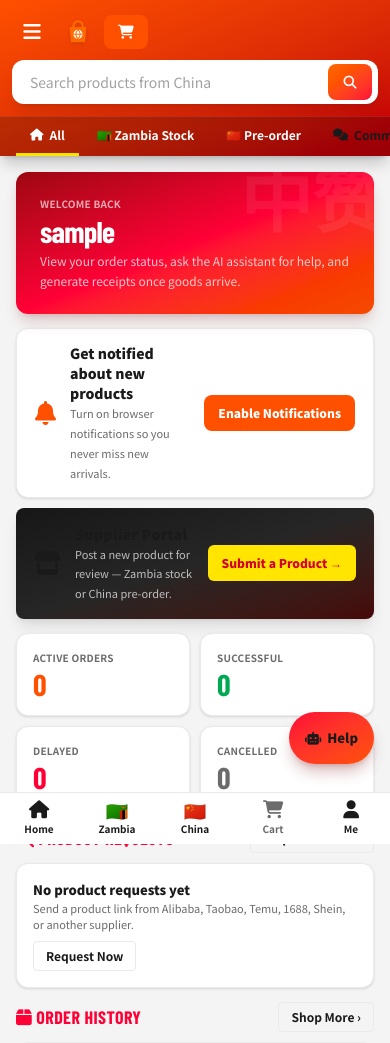
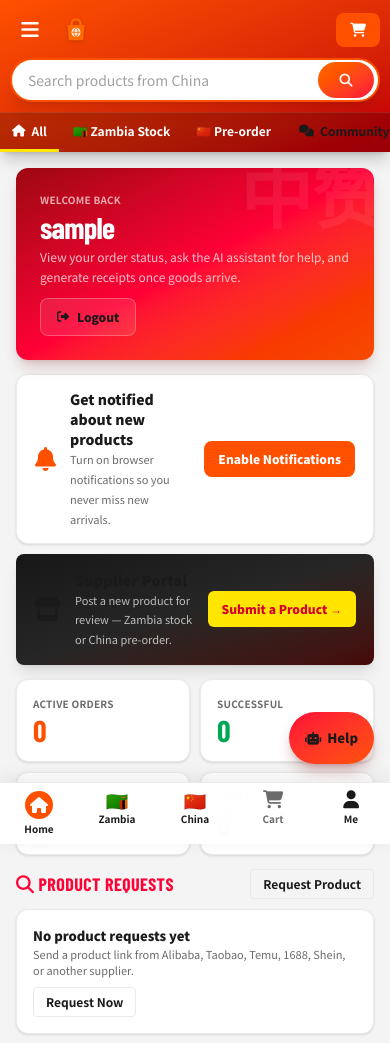
Before and after one commit to eddiemac1993/china_zed_marketplace, a Django app: page /profile/ in a window 390 px wide. Shown: the top 1043 px of the page. Run offline with Django 5.2, Linux system fonts and the light colour scheme; the visitor is signed in with stand-in values (Sample User, id 1); data comes from the database, SQL or seed files in the repository; data that the repository does not hold is empty; some libraries are stand-ins or nearby versions; some web fonts are replaced.

Commit message:
Refine responsive mobile marketplace layout

```diff
--- a/core/templates/core/components/_header.html
+++ b/core/templates/core/components/_header.html
@@ -1,5 +1,5 @@
 <header class="sticky top-0 z-[200] bg-gradient-to-br from-brand-orange to-red-700 shadow-lg shadow-black/20">
-    <div class="mx-auto flex max-w-[1300px] flex-wrap items-center gap-2 px-3 py-3 sm:flex-nowrap sm:gap-3.5 sm:px-5">
+    <div class="mx-auto flex max-w-[1300px] flex-wrap items-center gap-2 px-2.5 py-2.5 sm:px-4 lg:flex-nowrap lg:gap-3.5 lg:px-5 lg:py-3">
         <button type="button" @click="menuOpen = true" aria-label="Open menu" aria-expanded="false" :aria-expanded="menuOpen.toString()"
                 class="grid h-10 w-10 shrink-0 place-items-center rounded-lg text-white transition hover:bg-white/15 lg:hidden">
             <i class="fa-solid fa-bars text-xl"></i>
@@ -11,8 +11,8 @@
         </a>
 
         <!-- SEARCH -->
-        <div class="relative order-last min-w-0 basis-full sm:order-none sm:flex-1 sm:basis-auto" x-data="{ open: false }" @click.outside="open = false">
-            <form method="GET" action="{% url 'home' %}" class="flex h-11 items-center overflow-hidden rounded-xl border-2 border-transparent bg-white shadow-lg shadow-black/10 focus-within:border-orange-200">
+        <div class="relative order-last min-w-0 basis-full lg:order-none lg:flex-1 lg:basis-auto" x-data="{ open: false }" @click.outside="open = false">
+            <form method="GET" action="{% url 'home' %}" class="flex h-11 items-center overflow-hidden rounded-full border-2 border-brand-orange bg-white shadow-lg shadow-black/10 focus-within:border-yellow-300 lg:rounded-xl lg:border-transparent">
                 <input type="text" name="q" value="{{ query|default:'' }}" autocomplete="off"
                        placeholder="Search products from China"
                        aria-label="Search products"
@@ -24,7 +24,7 @@
                        @focus="open = true" @input="open = true">
                 {% if product_type %}<input type="hidden" name="type" value="{{ product_type }}">{% endif %}
                 <button type="submit" aria-label="Search"
-                        class="m-1 grid h-9 w-11 shrink-0 place-items-center rounded-lg bg-gradient-to-br from-orange-500 to-brand-red text-white transition hover:brightness-110">
+                        class="m-1 grid h-9 w-14 shrink-0 place-items-center rounded-full bg-gradient-to-br from-orange-500 to-brand-red text-white transition hover:brightness-110 lg:w-11 lg:rounded-lg">
                     <i class="fa-solid fa-magnifying-glass"></i>
                 </button>
             </form>
@@ -33,33 +33,33 @@
         </div>
 
         <!-- ACTIONS -->
-        <div class="flex shrink-0 items-center gap-1">
+        <div class="ml-auto flex shrink-0 items-center gap-1">
             {% if request.user.is_authenticated %}
-                <a href="{% url 'profile' %}" class="hidden flex-col items-center gap-0.5 rounded-lg px-2.5 py-1.5 text-[11px] text-white/85 transition hover:bg-white/15 hover:text-white sm:flex">
+                <a href="{% url 'profile' %}" class="hidden flex-col items-center gap-0.5 rounded-lg px-2.5 py-1.5 text-[11px] text-white/85 transition hover:bg-white/15 hover:text-white md:flex">
                     <i class="fa-solid fa-user text-lg"></i>
                     Account
                 </a>
                 <button type="button" @click="cartOpen = true; $dispatch('cartDrawerOpen')"
                         class="flex items-center gap-1.5 rounded-lg bg-brand-orange px-3.5 py-2.5 text-sm font-extrabold text-white transition hover:bg-orange-600">
                     <i class="fa-solid fa-cart-shopping"></i>
-                    <span class="hidden sm:inline">Cart</span>
+                    <span class="hidden md:inline">Cart</span>
                     {% if nav_cart_count %}<span class="rounded-full bg-white/25 px-1.5 text-xs">{{ nav_cart_count }}</span>{% endif %}
                 </button>
             {% else %}
-                <a href="{% url 'login' %}" class="hidden items-center gap-1.5 rounded-lg px-3 py-2.5 text-sm font-bold text-white/90 transition hover:bg-white/15 sm:flex">Sign in</a>
-                <a href="{% url 'register' %}" class="rounded-lg bg-brand-yellow px-3.5 py-2.5 text-sm font-extrabold text-red-800 transition hover:brightness-105">Join Free</a>
+                <a href="{% url 'login' %}" class="hidden items-center gap-1.5 rounded-lg px-3 py-2.5 text-sm font-bold text-white/90 transition hover:bg-white/15 md:flex">Sign in</a>
+                <a href="{% url 'register' %}" class="rounded-lg bg-brand-yellow px-2.5 py-2.5 text-xs font-extrabold text-red-800 transition hover:brightness-105 sm:px-3.5 sm:text-sm">Join Free</a>
             {% endif %}
         </div>
     </div>
 
     <!-- CATEGORY NAV -->
     <nav class="border-t border-white/10 bg-black/20">
-        <div class="no-scrollbar mx-auto flex max-w-[1300px] gap-1 overflow-x-auto px-4 sm:px-5">
-            <a href="{% url 'home' %}" class="flex items-center gap-1.5 whitespace-nowrap border-b-[3px] px-3.5 py-2.5 text-xs font-bold !text-white transition hover:bg-white/10 {% if not category_id and not product_type %}border-brand-yellow text-white{% else %}border-transparent{% endif %}"><i class="fa-solid fa-house"></i> All</a>
-            <a href="{% url 'home' %}?type=local#results" class="flex items-center whitespace-nowrap border-b-[3px] px-3.5 py-2.5 text-xs font-bold !text-white transition hover:bg-white/10 {% if product_type == 'local' %}border-brand-yellow text-white{% else %}border-transparent{% endif %}">🇿🇲 Zambia Stock</a>
-            <a href="{% url 'home' %}?type=preorder#results" class="flex items-center whitespace-nowrap border-b-[3px] px-3.5 py-2.5 text-xs font-bold !text-white transition hover:bg-white/10 {% if product_type == 'preorder' %}border-brand-yellow text-white{% else %}border-transparent{% endif %}">🇨🇳 Pre-order</a>
+        <div class="no-scrollbar mx-auto flex max-w-[1300px] snap-x snap-mandatory gap-0.5 overflow-x-auto px-2 sm:gap-1 sm:px-5">
+            <a href="{% url 'home' %}" class="flex snap-start items-center gap-1.5 whitespace-nowrap border-b-[3px] px-3 py-2.5 text-xs font-bold !text-white transition hover:bg-white/10 sm:px-3.5 {% if not category_id and not product_type %}border-brand-yellow text-white{% else %}border-transparent{% endif %}"><i class="fa-solid fa-house"></i> All</a>
+            <a href="{% url 'home' %}?type=local#results" class="flex snap-start items-center whitespace-nowrap border-b-[3px] px-3 py-2.5 text-xs font-bold !text-white transition hover:bg-white/10 sm:px-3.5 {% if product_type == 'local' %}border-brand-yellow text-white{% else %}border-transparent{% endif %}">🇿🇲 Zambia Stock</a>
+            <a href="{% url 'home' %}?type=preorder#results" class="flex snap-start items-center whitespace-nowrap border-b-[3px] px-3 py-2.5 text-xs font-bold !text-white transition hover:bg-white/10 sm:px-3.5 {% if product_type == 'preorder' %}border-brand-yellow text-white{% else %}border-transparent{% endif %}">🇨🇳 Pre-order</a>
             {% for category in nav_categories %}
-                <a href="{% url 'home' %}?category={{ category.id }}#results" class="flex items-center whitespace-nowrap border-b-[3px] px-3.5 py-2.5 text-xs font-bold !text-white transition hover:bg-white/10 {% if category_id == category.id|stringformat:'s' %}border-brand-yellow text-white{% else %}border-transparent{% endif %}">{{ category.name }}</a>
+                <a href="{% url 'home' %}?category={{ category.id }}#results" class="flex snap-start items-center whitespace-nowrap border-b-[3px] px-3 py-2.5 text-xs font-bold !text-white transition hover:bg-white/10 sm:px-3.5 {% if category_id == category.id|stringformat:'s' %}border-brand-yellow text-white{% else %}border-transparent{% endif %}">{{ category.name }}</a>
             {% endfor %}
             <a href="{% url 'communinity:home' %}" class="ml-auto flex items-center gap-1.5 whitespace-nowrap border-b-[3px] border-transparent px-3.5 py-2.5 text-xs font-bold text-brand-yellow transition hover:bg-white/10"><i class="fa-solid fa-comments"></i> Community</a>
         </div>
--- a/core/templates/core/components/_mobile_bottom_nav.html
+++ b/core/templates/core/components/_mobile_bottom_nav.html
@@ -1,7 +1,7 @@
-<nav class="safe-b fixed inset-x-0 bottom-0 z-[400] border-t border-brand-border bg-white lg:hidden print:hidden">
+<nav class="safe-b fixed inset-x-0 bottom-0 z-[400] border-t border-brand-border bg-white/95 shadow-[0_-4px_18px_rgba(0,0,0,.08)] backdrop-blur-lg lg:hidden print:hidden">
     <div class="grid grid-cols-5">
-        <a href="{% url 'home' %}" class="flex flex-col items-center gap-0.5 py-2 text-[10px] font-semibold {% if not product_type and not query %}text-brand-red{% else %}text-brand-muted{% endif %}">
-            <i class="fa-solid fa-house text-lg leading-none"></i>Home
+        <a href="{% url 'home' %}" class="flex flex-col items-center gap-0.5 py-2 text-[10px] font-semibold {% if not product_type and not query %}text-brand-orange{% else %}text-brand-muted{% endif %}">
+            <span class="grid h-7 w-7 place-items-center rounded-full {% if not product_type and not query %}bg-brand-orange text-white{% endif %}"><i class="fa-solid fa-house text-base leading-none"></i></span>Home
         </a>
         <a href="{% url 'home' %}?type=local#results" class="flex flex-col items-center gap-0.5 py-2 text-[10px] font-semibold {% if product_type == 'local' %}text-brand-red{% else %}text-brand-muted{% endif %}">
             <span class="text-lg leading-none">🇿🇲</span>Zambia
--- a/core/templates/core/components/_product_grid.html
+++ b/core/templates/core/components/_product_grid.html
@@ -1,5 +1,5 @@
 {% if products %}
-<div class="grid grid-cols-2 gap-3 sm:grid-cols-3 lg:grid-cols-4 xl:grid-cols-5">
+<div class="grid grid-cols-2 gap-2 sm:grid-cols-3 sm:gap-3 lg:grid-cols-4 xl:grid-cols-5">
     {% for product in products %}
         {% include "core/components/_product_card.html" %}
     {% endfor %}
--- a/core/templates/core/home.html
+++ b/core/templates/core/home.html
@@ -6,10 +6,10 @@
 {% block meta_description %}Shop Zambia stock and pre-order products directly from China with ChinaZed. Pay a 35% deposit and track delivery online.{% endblock %}
 
 {% block content %}
-<div class="mx-auto max-w-[1300px] px-4 py-3.5 sm:px-5">
+<div class="mx-auto max-w-[1300px] px-2 py-2.5 sm:px-5 sm:py-3.5">
 
     <!-- HERO -->
-    <div class="relative mb-3.5 flex min-h-[220px] flex-col items-start justify-center gap-4 overflow-hidden rounded-xl bg-gradient-to-r from-red-950 via-brand-red to-orange-600 bg-cover bg-right p-5 sm:flex-row sm:items-center sm:justify-between sm:p-7"
+    <div class="relative mb-3 flex min-h-[155px] flex-col items-start justify-center gap-3 overflow-hidden rounded-xl bg-gradient-to-r from-red-950 via-brand-red to-orange-600 bg-cover bg-right p-4 sm:mb-3.5 sm:min-h-[220px] sm:flex-row sm:items-center sm:justify-between sm:gap-4 sm:p-7"
          style="background-image: linear-gradient(90deg, rgba(150,10,14,.6) 0%, rgba(200,16,22,.35) 45%, rgba(229,20,26,.05) 100%), url('{% static "core/images/china-zed-homepage-hero.jpeg" %}'); background-size: cover; background-position: right center;">
         <div class="relative z-10 flex flex-col items-start gap-3.5 sm:flex-row sm:items-center">
             <div class="whitespace-nowrap rounded-lg bg-brand-yellow px-4 py-2.5 text-center font-display text-xl font-black leading-tight text-brand-red-dark sm:text-2xl">
--- a/core/templates/core/profile.html
+++ b/core/templates/core/profile.html
@@ -9,9 +9,16 @@
     <!-- HERO -->
     <div class="relative mb-3.5 overflow-hidden rounded-xl bg-gradient-to-br from-red-800 via-brand-red to-orange-600 p-6 shadow-lg shadow-red-900/20">
         <span class="pointer-events-none absolute right-[-10px] top-[-10px] font-display text-7xl font-black text-white/[0.07]">中赞</span>
-        <div class="relative z-10 text-[10px] font-bold uppercase tracking-wide text-white/65">Welcome back</div>
-        <div class="relative z-10 my-0.5 font-display text-3xl font-black tracking-tight text-white">{{ request.user.username }}</div>
-        <div class="relative z-10 text-xs leading-relaxed text-white/75">View your order status, ask the AI assistant for help, and generate receipts once goods arrive.</div>
+        <div class="relative z-10 flex flex-col gap-3 sm:flex-row sm:items-center sm:justify-between">
+            <div class="min-w-0">
+                <div class="text-[10px] font-bold uppercase tracking-wide text-white/65">Welcome back</div>
+                <div class="my-0.5 truncate font-display text-3xl font-black tracking-tight text-white">{{ request.user.username }}</div>
+                <div class="text-xs leading-relaxed text-white/75">View your order status, ask the AI assistant for help, and generate receipts once goods arrive.</div>
+            </div>
+            <a href="{% url 'logout' %}" class="inline-flex shrink-0 items-center justify-center gap-2 self-start rounded-lg border border-white/25 bg-white/10 px-4 py-2.5 text-xs font-black text-white transition hover:bg-white hover:text-brand-red sm:self-center">
+                <i class="fa-solid fa-right-from-bracket"></i> Logout
+            </a>
+        </div>
     </div>
 
     <!-- NOTIFICATIONS -->
```
Also changed, not shown: core/templates/core/components/_product_card.html (+6 -6 lines), core/static/core/css/tailwind.css.
